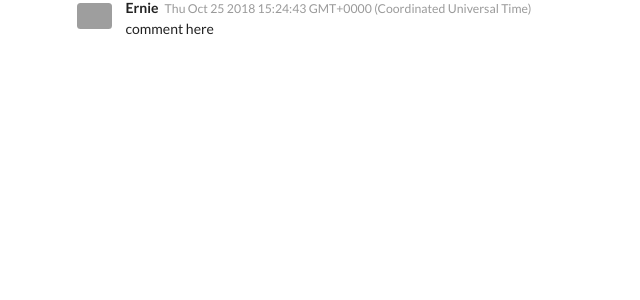
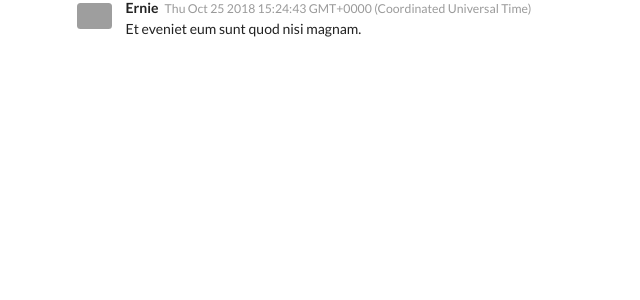
Before and after one commit to itsellej/react-simple-comments-app, a React (Create React App) app: page / in a window 1280 px wide. Shown: the top 300 px of the page, without its empty margins (0-640 px from the left). Built offline with nearby package versions, Linux system fonts and the light colour scheme; grey boxes are pictures that could not be loaded.

Commit message:
Renders a comment. Test passing

```diff
--- a/src/components/CommentDetail.js
+++ b/src/components/CommentDetail.js
@@ -43,7 +43,9 @@ export default class CommentDetail extends React.Component {
                 {this.displayDate()}
               </span>
             </div>
-            <div className="text">comment here</div>
+            <div className="text" data-test="text">
+              {this.displayCommentText()}
+            </div>
           </div>
         </div>
       </div>
```
Also changed, not shown: 1 other file (tests, documents, lock files or other folders).
